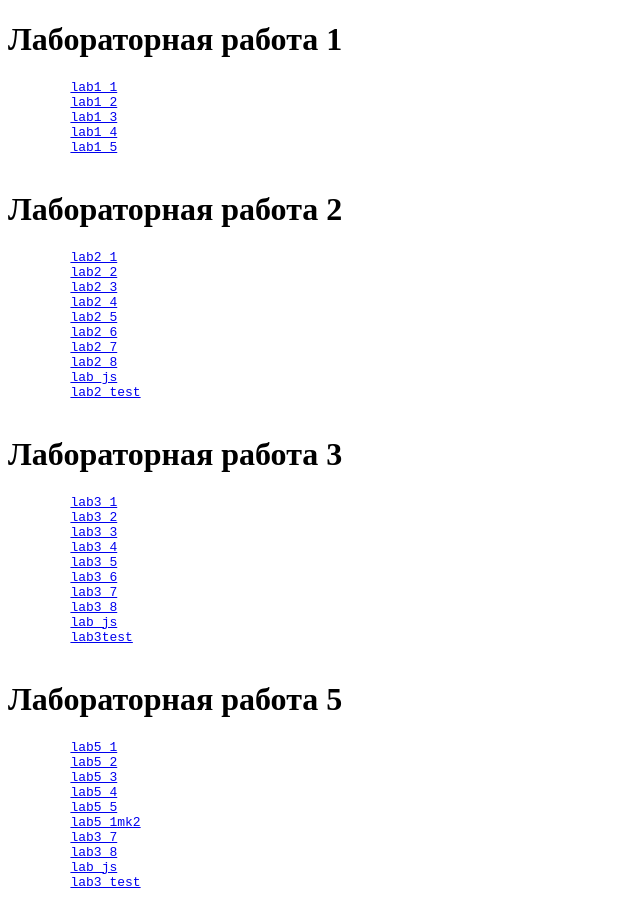
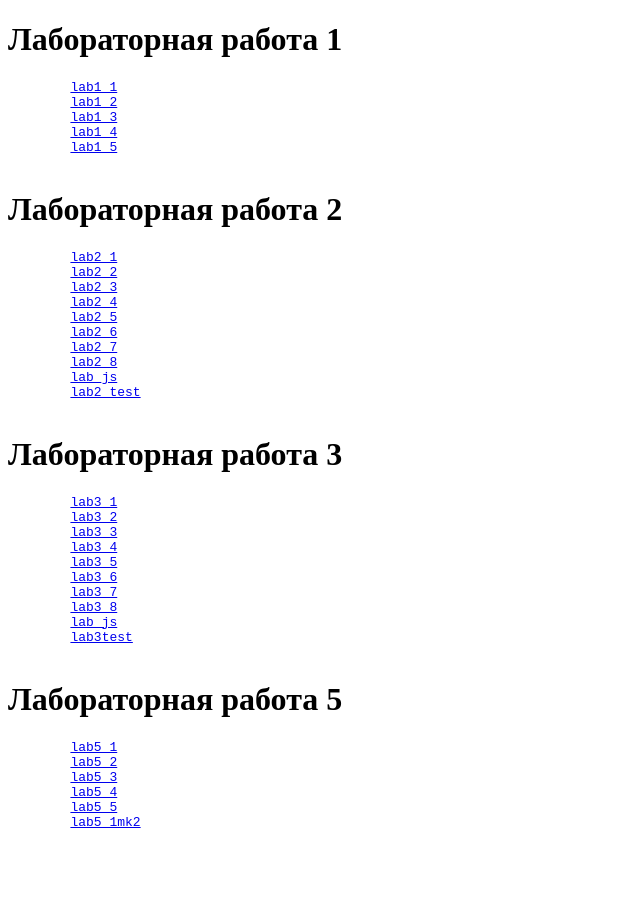
Before and after one commit to DeveloperInPants/JavaScript, a plain HTML site: page index.html in a window 1280 px wide. Shown: the whole page, without its empty margins (0-640 px from the left). After the commit the page ends 858 px from the top, so only its background shows below. Drawn offline with Linux system fonts and the light colour scheme.

Commit message:
тест12

```diff
--- a/index.html
+++ b/index.html
@@ -51,10 +51,6 @@
         <a href="lab5/lab5_4.html">lab5_4</a>
         <a href="lab5/lab5_5.html">lab5_5</a>
         <a href="lab5/lab5_11.html">lab5_1mk2</a>
-        <a href="lab3/lab3_7.html">lab3_7</a>
-        <a href="lab3/lab3_8.html">lab3_8</a>
-        <a href="lab3/lab3.js">lab_js</a>
-        <a href="lab3/lab3_test.html">lab3_test</a>
     </pre>
 </body>
 </html>
```
